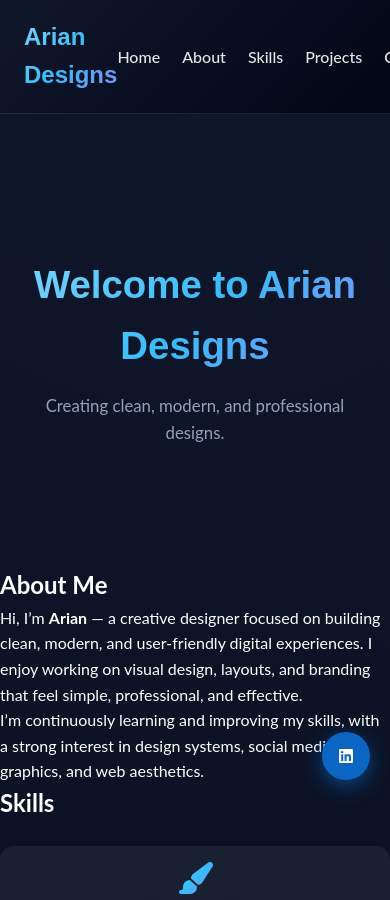
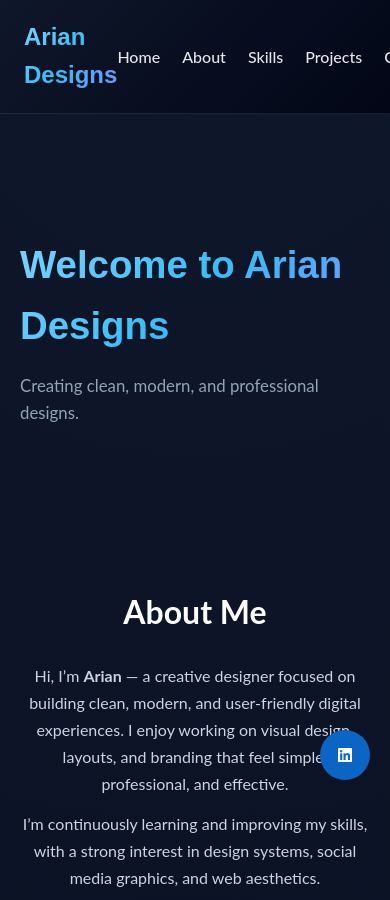
Before and after one commit to ariantechzone-stack/ariantechzone-stack.github.io, a Jekyll site: the page built from index.md, in a window 390 px wide and 900 px high. Built offline with Jekyll 4.4.1, drawn with Linux system fonts in a browser that asks for light colours.

Commit message:
Update style.css

```diff
--- a/assets/css/style.css
+++ b/assets/css/style.css
@@ -1,3 +1,13 @@
+/* ===============================
+   GLOBAL CONTAINER
+================================ */
+.container {
+  max-width: 1200px;
+  margin: 0 auto;
+  padding: 0 20px;
+  text-align: center; /* center content by default */
+
+}
 /* ===============================
    ROOT VARIABLES
 ================================ */
@@ -98,143 +108,152 @@ nav a:hover::after {
    HERO
 ================================ */
 .hero {
-  padding: 140px 20px 120px;
-  text-align: center;
+  padding: 120px 20px 80px;
 }
 
 .hero h1 {
   font-family: 'Poppins', sans-serif;
   font-size: clamp(2.4rem, 6vw, 3.6rem);
-  background: var(--brand-gradient);
+  background: linear-gradient(135deg,#7dd3fc,#38bdf8,#818cf8);
   -webkit-background-clip: text;
   -webkit-text-fill-color: transparent;
   margin-bottom: 16px;
 }
 
 .hero p {
+  font-size: 1.05rem;
+  color: #94a3b8;
   max-width: 680px;
-  margin: auto;
-  color: var(--text-muted);
-  font-size: 1.05rem;
+  margin: 0 auto;
+  line-height: 1.6;
+}
+/* ===============================
+   ABOUT
+================================ */
+.about {
+  padding: 80px 0;
+}
+
+.about h2 {
+  font-size: 2rem;
+  margin-bottom: 24px;
+}
+
+.about p {
+  color: #cbd5e1;
+  max-width: 750px;
+  margin: 12px auto;
+  line-height: 1.7;
 }
 
 /* ===============================
-   SKILL CARDS
+   SKILLS
 ================================ */
+.skills {
+  padding: 80px 0;
+}
+
+.skills h2 {
+  font-size: 2rem;
+  margin-bottom: 32px;
+}
+
 .skills-grid {
   display: grid;
   grid-template-columns: repeat(auto-fit, minmax(240px, 1fr));
-  gap: 24px;
-  margin-top: 24px;
+  gap: 32px;
+  justify-items: center;
 }
 
 .skill-card {
-  background: rgba(255,255,255,0.06);
-  border-radius: var(--radius-md);
-  padding: 16px;
-  text-align: center;
-  transition: transform 0.4s ease, box-shadow 0.4s ease;
+  background: rgba(255,255,255,0.05);
+  padding: 24px;
+  border-radius: 16px;
+  min-height: 220px;
+  display: flex;
+  flex-direction: column;
+  align-items: center;
+  justify-content: flex-start;
+  transition: transform 0.3s ease, box-shadow 0.3s ease;
 }
 
 .skill-card i {
-  font-size: 2rem;
-  margin-bottom: 10px;
-  background: var(--brand-gradient);
+  font-size: 2.4rem;
+  margin-bottom: 12px;
+  background: linear-gradient(135deg,#38bdf8,#818cf8);
   -webkit-background-clip: text;
   -webkit-text-fill-color: transparent;
 }
 
+.skill-card h3 {
+  margin: 8px 0;
+  font-size: 1.2rem;
+}
+
+.skill-card p {
+  color: #94a3b8;
+  font-size: 0.95rem;
+}
 /* ===============================
-   PROJECT CARDS
+   PROJECTS
 ================================ */
+.projects {
+  padding: 80px 0;
+}
+
+.projects h2 {
+  font-size: 2rem;
+  margin-bottom: 32px;
+}
+
 .project-cards {
-  max-width: 1200px;
-  margin: auto;
-  padding: 0 20px clamp(140px, 20vh, 220px);
   display: grid;
   grid-template-columns: repeat(auto-fit, minmax(280px, 1fr));
   gap: 32px;
+  justify-items: center;
+  max-width: 1200px;
+  margin: 0 auto;
 }
 
 .project-card {
-  position: relative;
   background: linear-gradient(160deg, rgba(255,255,255,.08), rgba(255,255,255,.03));
-  border: 1px solid var(--card-border);
-  border-radius: var(--radius-lg);
-  padding: 1.6rem;
+  border-radius: 20px;
+  overflow: hidden;
   display: flex;
   flex-direction: column;
-  overflow: hidden;
-  transition: transform 0.4s cubic-bezier(.22,.61,.36,1),
-              box-shadow 0.4s ease;
-}
-
-.project-card:hover {
-  transform: translateY(-6px);
-  box-shadow: 0 14px 40px rgba(0,0,0,0.35);
-}
-
-/* Image wrapper for gradient overlay */
-.project-card .image-wrapper {
-  position: relative;
-  width: 100%;
-  height: 200px;
-  border-radius: var(--radius-md);
-  overflow: hidden;
-  margin-bottom: 1rem;
+  transition: transform 0.4s ease, box-shadow 0.4s ease;
 }
 
 .project-card img {
   width: 100%;
-  height: 100%;
+  height: 180px;
   object-fit: cover;
-  display: block;
-  transition: transform 0.5s ease;
+  border-radius: 16px;
 }
 
-.project-card:hover img {
-  transform: scale(1.05);
-}
-
-/* Gradient overlay */
-.project-card .image-wrapper::after {
-  content: '';
-  position: absolute;
-  inset: 0;
-  background: linear-gradient(135deg, rgba(56,189,248,0.4), rgba(129,140,248,0.4));
-  transition: background 0.4s ease, opacity 0.4s ease;
-  pointer-events: none;
-  mix-blend-mode: overlay;
-}
-
-/* Card content */
 .project-card h3 {
-  margin: 8px 0;
+  margin: 12px 0 8px;
   font-size: 1.2rem;
-  color: var(--text-main);
 }
 
 .project-card p {
-  color: var(--text-muted);
+  color: #94a3b8;
   margin-bottom: 16px;
-  flex-grow: 1;
 }
 
-/* View Project button */
 .project-card a {
   margin-top: auto;
   padding: 10px 20px;
-  text-align: center;
-  background: var(--accent);
-  color: #fff;
   border-radius: 999px;
+  background: linear-gradient(135deg,#38bdf8,#818cf8);
+  color: #000;
+  font-weight: 600;
   text-decoration: none;
-  font-weight: 600;
   transition: transform 0.3s ease, box-shadow 0.3s ease;
 }
 
 .project-card a:hover {
-  transform: translateY(-3px) scale(1.05);
+  transform: translateY(-2px) scale(1.05);
   box-shadow: 0 12px 28px rgba(56,189,248,0.4);
 }
 
@@ -272,18 +291,15 @@ body.footer-open {
 }
 
 .contact-btn {
-  display: inline-block;
-  margin: 0 auto 20px; /* space below button */
   padding: 14px 38px;
   border-radius: 999px;
   border: none;
   background: linear-gradient(135deg,#38bdf8,#818cf8);
   color: #000;
   font-weight: 600;
-  font-size: 0.95rem;
   cursor: pointer;
   box-shadow: 0 18px 46px rgba(56,189,248,0.45);
-  transition: transform .25s ease, box-shadow .25s ease;
+  transition: transform 0.25s ease, box-shadow 0.25s ease;
 }
 
 .contact-btn:hover {
@@ -316,6 +332,15 @@ body.footer-open {
 
 .footer-socials a:hover {
   transform: translateY(-5px) scale(1.12);
+}
+.footer-email {
+  color: #94a3b8;
+  text-decoration: none;
+}
+
+.footer-main-text {
+  color: #94a3b8;
+  font-size: 0.9rem;
 }
 
 /* Individual platform colors */
@@ -373,19 +398,17 @@ body.footer-open {
 ================================ */
 .floating-linkedin {
   position: fixed;
-  bottom: 120px; /* above footer */
-  right: 20px; /* right side */
-  z-index: 10000; /* always above footer */
-  width: 48px;
-  height: 48px;
+  right: 20px;
+  bottom: 120px;
+  width: 50px;
+  height: 50px;
+  background: #0a66c2;
+  border-radius: 50%;
   display: grid;
   place-items: center;
-  border-radius: 50%;
-  background: #0a66c2;
+  z-index: 10001; /* above footer */
   color: #fff;
   text-decoration: none;
-  box-shadow: 0 6px 20px rgba(10,102,194,0.6);
-  transition: transform 0.3s ease, box-shadow 0.3s ease;
 }
 
 .floating-linkedin:hover {
```
